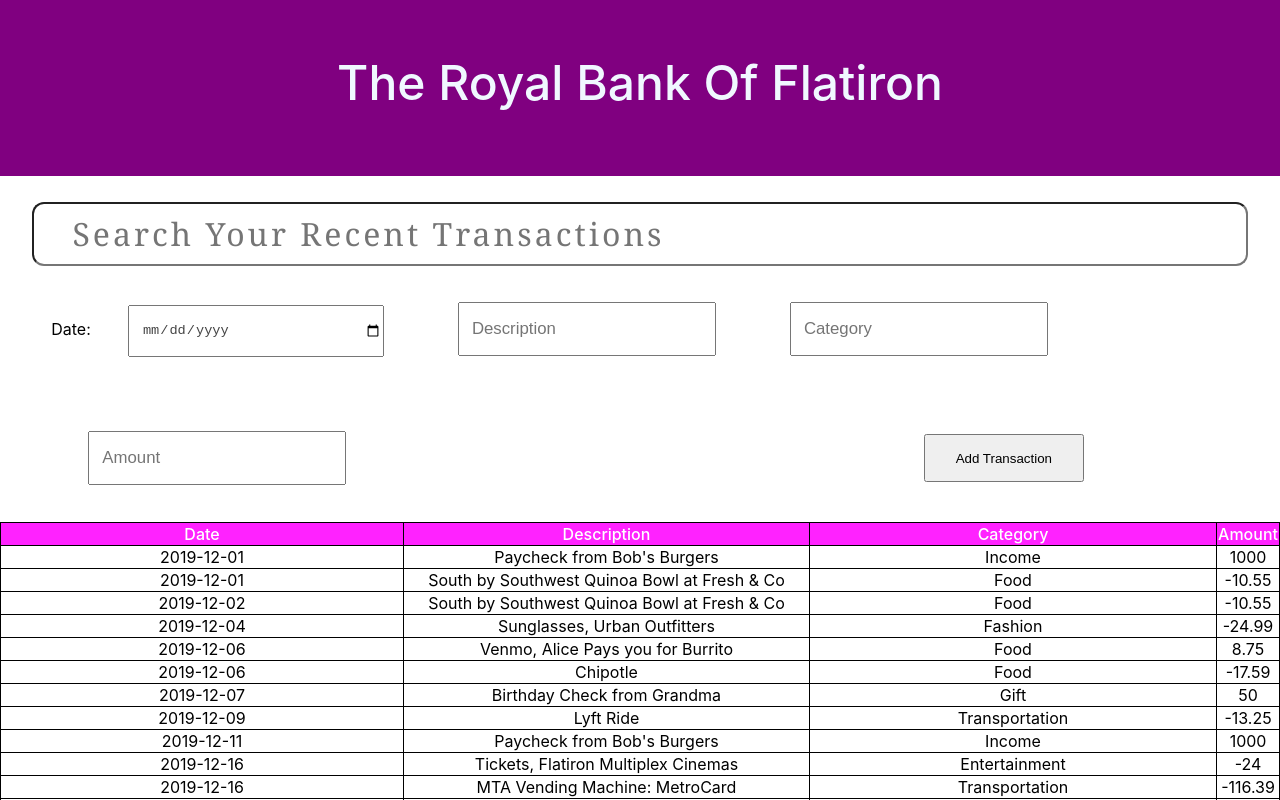
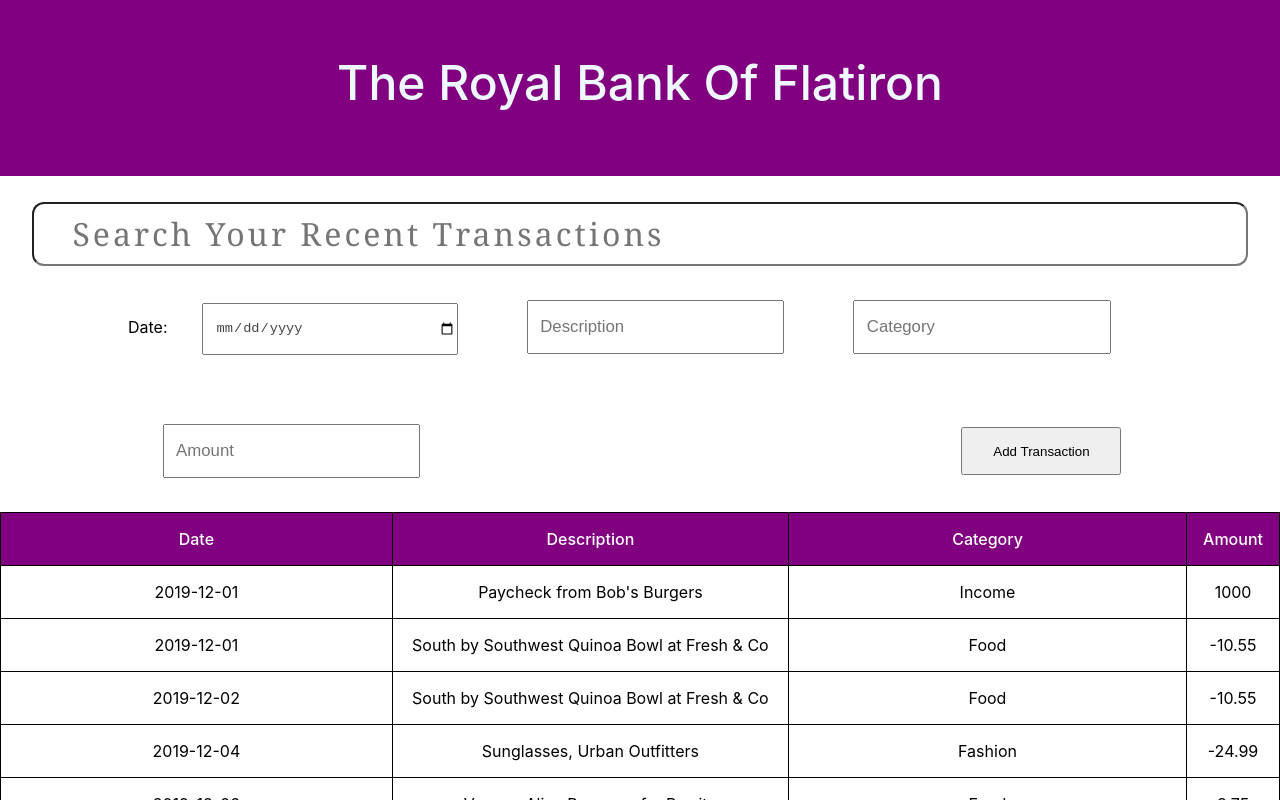
Before and after one commit to bella-thehacker/react-code-challenge1, a React (Create React App) app: page / in a window 1280 px wide. Shown: the top 800 px of the page. Built offline with nearby package versions, Linux system fonts and the light colour scheme; data requests are answered from the project's data file.

Commit message:
made it possible to post data in the DOM copied the data from Post component to Form after it failed to work initially

```diff
--- a/src/App.css
+++ b/src/App.css
@@ -67,6 +67,37 @@
   color: #444;
 }
 
+.formInput{
+  margin-left: 10%;
+}
+
+.formInput input{
+  margin: 3%;
+  width: 15rem;
+  height: 3rem;
+  color: #444;
+  font-size: 105%;
+  padding-left: 1%;
+
+}
+
+.formInput button{
+  margin-left: 44%;
+  width: 10rem;
+  height: 3rem;
+  color: #000;
+  margin-bottom: 2%;
+
+
+}
+
+.formInput button:hover{
+  background-color: purple;
+  color: white;
+  cursor: pointer;
+
+}
+
 .transactionTable {
   width: 100%;
   border-collapse: collapse;
@@ -79,12 +110,15 @@
 }
 
 .transactionTable th{
-  background-color: #f2f;
+  background-color: purple;
   color: white;
   font-weight: 500;
   width: calc(100%/3);
+  padding: 1rem;
+
 }
 
 .transactionTable td{
   width: calc(100%/3);
+  padding: 1rem 1rem 1rem 1rem;
 }
--- a/src/components/App.js
+++ b/src/components/App.js
@@ -1,5 +1,6 @@
 
 import '../App.css';
+
 import Form from './Form';
 import Header from './Header';
 import SearchBar from './SearchBar';
@@ -13,6 +14,7 @@
         <SearchBar />
         <Form />
         <Table />
+
     </div>
   );
 }
--- a/src/components/Form.jsx
+++ b/src/components/Form.jsx
@@ -1,23 +1,71 @@
-import React from "react";
+import React, { useState } from "react";
+
+function Form() {
+  const [formData, setPostData] = useState({
+    date: "",
+    description: "",
+    category: "",
+    amount: "",
+  });
 
 
-function Form() {
+  const handleOnChange = (e) => {
+    const name = e.target.name;
+    const value = e.target.value;
+
+    setPostData({
+      ...formData,
+      [name]: value,
+    });
+  };
+  const handleSubmit = (e) => {
+    e.preventDefault();
+
+    fetch("http://localhost:3000/transactions", {
+      method: "POST",
+      headers: {
+        "Content-type": "application/json",
+        Accept: "application/json",
+      },
+      body: JSON.stringify(formData),
+    })
+      .then((res) => res.json())
+      .then((transaction) => console.log(transaction));
+  };
+
   return (
-    <main>
-    <form className="formInput">
+    <form onSubmit={handleSubmit} className="formInput">
       <label>Date:</label>
-      <input type="date"  required/>
+      <input type="date" name="date" onChange={handleOnChange} value={formData.date} required />
 
-      <input type='text' placeholder='Description' required/>
-        <input type='text' placeholder='Category' required/>
-        <input type='text' placeholder='Amount' required/>
-        <button type="submit">Add Transaction</button>
+      <input
+        type="text"
+        placeholder="Description"
+        name="description"
+        onChange={handleOnChange}
+        value={formData.description}
+        required
+      />
+      <input
+        type="text"
+        placeholder="Category"
+        name="category"
+        onChange={handleOnChange}
+        value={formData.category}
+        required
+      />
+      <input
+        type="number"
+        placeholder="Amount"
+        name="amount"
+        onChange={handleOnChange}
+        value={formData.amount}
+        required
+      />
+      <button  type="submit">
+        Add Transaction
+      </button>
     </form>
-
-
-    </main>
-
-
   );
 }
 
--- a/src/db.json
+++ b/src/db.json
@@ -1,88 +1,102 @@
 {
   "transactions": [
     {
-        "id": 1,
+      "id": "1",
       "date": "2019-12-01",
       "description": "Paycheck from Bob's Burgers",
       "category": "Income",
       "amount": 1000
     },
     {
-        "id": 2,
+      "id": "2",
       "date": "2019-12-01",
       "description": "South by Southwest Quinoa Bowl at Fresh & Co",
       "category": "Food",
       "amount": -10.55
     },
     {
-        "id": 3,
+      "id": "3",
       "date": "2019-12-02",
       "description": "South by Southwest Quinoa Bowl at Fresh & Co",
       "category": "Food",
       "amount": -10.55
     },
     {
-        "id": 4,
+      "id": "4",
       "date": "2019-12-04",
       "description": "Sunglasses, Urban Outfitters",
       "category": "Fashion",
       "amount": -24.99
     },
     {
-        "id": 5,
+      "id": "5",
       "date": "2019-12-06",
       "description": "Venmo, Alice Pays you for Burrito",
       "category": "Food",
       "amount": 8.75
     },
     {
-        "id": 6,
+      "id": "6",
       "date": "2019-12-06",
       "description": "Chipotle",
       "category": "Food",
       "amount": -17.59
     },
     {
-        "id": 7,
+      "id": "7",
       "date": "2019-12-07",
       "description": "Birthday Check from Grandma",
       "category": "Gift",
       "amount": 50
     },
     {
-        "id": 8,
+      "id": "8",
       "date": "2019-12-09",
       "description": "Lyft Ride",
       "category": "Transportation",
       "amount": -13.25
     },
     {
-        "id": 9,
+      "id": "9",
       "date": "2019-12-11",
       "description": "Paycheck from Bob's Burgers",
       "category": "Income",
       "amount": 1000
     },
     {
-        "id": 10,
+      "id": "10",
       "date": "2019-12-16",
       "description": "Tickets, Flatiron Multiplex Cinemas",
       "category": "Entertainment",
       "amount": -24
     },
     {
-        "id": 11,
+      "id": "11",
       "date": "2019-12-16",
       "description": "MTA Vending Machine: MetroCard",
       "category": "Transportation",
       "amount": -116.39
     },
     {
-        "id": 12,
+      "id": "12",
       "date": "2019-12-17",
       "description": "Venmo, Pay Roommate for Rent",
       "category": "Housing",
       "amount": -975
+    },
+    {
+      "id": "afae",
+      "date": "2024-08-28",
+      "description": "Movie Tickets",
+      "category": "Entertainment",
+      "amount": "1500"
+    },
+    {
+      "id": "5fb0",
+      "date": "2024-08-05",
+      "description": "electricity ",
+      "category": "bills",
+      "amount": "3000"
     }
   ]
 }
--- a/src/index.css
+++ b/src/index.css
@@ -11,31 +11,3 @@
   font-family: source-code-pro, Menlo, Monaco, Consolas, 'Courier New',
     monospace;
 }
-
-.formInput{
-  margin-left: 4%;
-}
-
-.formInput input{
-  margin: 3%;
-  width: 15rem;
-  height: 3rem;
-  color: #444;
-  font-size: 105%;
-  padding-left: 1%;
-}
-
-.formInput button{
-  margin-left: 44%;
-  width: 10rem;
-  height: 3rem;
-  color: #000
-
-
-}
-
-.formInput button:hover{
-  background-color: purple;
-  color: white;
-  cursor: pointer;
-}
```
Also changed, not shown: src/Post.jsx (added). Lines whose indentation alone changed are shown as unchanged.
